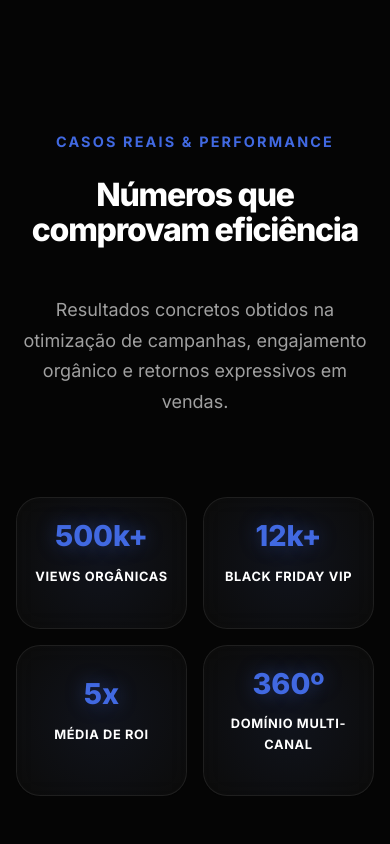
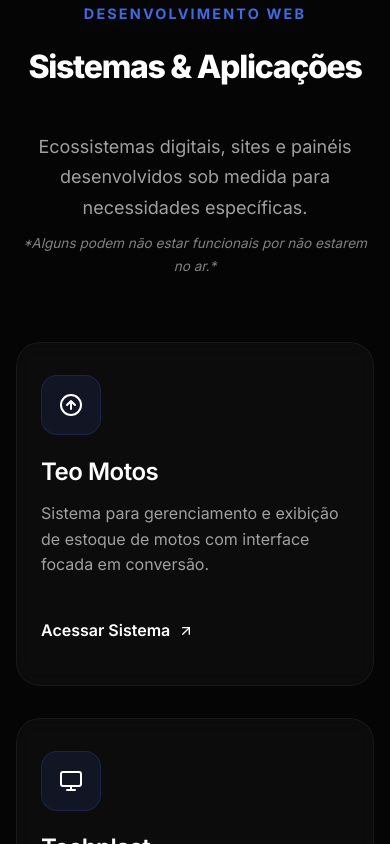
Before and after one commit to jjulioCsar/portfoliojl, a React (Vite) app: page / in a window 390 px wide. Shown: the part 5960-6804 px from the top of the page. Built offline with nearby package versions, Linux system fonts and the light colour scheme.

Commit message:
feat: Adiciona seção de Sistemas Web (Teo Motos, Techplast, JL ERP) com disclaimer e estilização

```diff
--- a/src/App.jsx
+++ b/src/App.jsx
@@ -7,6 +7,7 @@ import About from './components/About';
 import Services from './components/Services';
 import Education from './components/Education';
 import Portfolio from './components/Portfolio';
+import Systems from './components/Systems';
 import Results from './components/Results';
 import CTA from './components/CTA';
 import Footer from './components/Footer';
@@ -40,6 +41,7 @@ function App() {
         <Services />
         <Education openLightbox={openLightbox} />
         <Portfolio openLightbox={openLightbox} />
+        <Systems />
         <Results />
         <CTA />
       </main>
--- a/src/components/Navbar.jsx
+++ b/src/components/Navbar.jsx
@@ -30,6 +30,7 @@ const Navbar = () => {
                     <li><a href="#projects" className="nav-link">Projetos</a></li>
                     <li><a href="#services" className="nav-link">Serviços</a></li>
                     <li><a href="#portfolio" className="nav-link">Portfólio</a></li>
+                    <li><a href="#systems" className="nav-link">Sistemas</a></li>
                     <li><a href="#results" className="nav-link">Resultados</a></li>
                 </ul>
 
--- /dev/null
+++ b/src/components/Systems.css
@@ -0,0 +1,122 @@
+.systems {
+    padding: var(--section-spacing) 0;
+    position: relative;
+    z-index: 2;
+}
+
+.systems-header {
+    text-align: center;
+    margin-bottom: 4rem;
+}
+
+.systems-disclaimer {
+    display: block;
+    font-size: 0.85rem;
+    color: var(--text-secondary);
+    margin-top: 0.5rem;
+    font-style: italic;
+    opacity: 0.8;
+}
+
+.systems-grid {
+    display: grid;
+    grid-template-columns: repeat(auto-fit, minmax(300px, 1fr));
+    gap: 2rem;
+}
+
+.system-card {
+    background: rgba(255, 255, 255, 0.03);
+    border: 1px solid rgba(255, 255, 255, 0.05);
+    border-radius: 24px;
+    padding: 2.5rem 2rem;
+    display: flex;
+    flex-direction: column;
+    align-items: flex-start;
+    transition: all 0.4s ease;
+    backdrop-filter: blur(10px);
+}
+
+.system-card:hover {
+    background: rgba(255, 255, 255, 0.05);
+    border-color: rgba(67, 97, 238, 0.3);
+    transform: translateY(-8px);
+    box-shadow: 0 20px 40px rgba(0, 0, 0, 0.4), 0 0 30px rgba(67, 97, 238, 0.1);
+}
+
+.system-icon-wrapper {
+    background: rgba(67, 97, 238, 0.1);
+    color: var(--primary);
+    width: 60px;
+    height: 60px;
+    border-radius: 16px;
+    display: flex;
+    align-items: center;
+    justify-content: center;
+    margin-bottom: 1.5rem;
+    border: 1px solid rgba(67, 97, 238, 0.2);
+    transition: all 0.3s ease;
+}
+
+.system-card:hover .system-icon-wrapper {
+    background: var(--primary);
+    color: white;
+    transform: scale(1.1);
+}
+
+.system-card h3 {
+    font-size: 1.5rem;
+    color: var(--text-primary);
+    margin-bottom: 1rem;
+    font-weight: 600;
+}
+
+.system-card p {
+    color: var(--text-secondary);
+    font-size: 1rem;
+    line-height: 1.6;
+    margin-bottom: 2rem;
+    flex-grow: 1;
+    /* Pushes the button to the bottom */
+}
+
+.btn-system {
+    display: inline-flex;
+    align-items: center;
+    gap: 0.5rem;
+    color: var(--primary);
+    font-weight: 600;
+    font-size: 1rem;
+    text-decoration: none;
+    transition: all 0.3s ease;
+    padding: 0.5rem 0;
+    border-bottom: 1px solid transparent;
+}
+
+.btn-system:hover {
+    color: #fff;
+    border-bottom-color: var(--primary);
+}
+
+.btn-system svg {
+    transition: transform 0.3s ease;
+}
+
+.btn-system:hover svg {
+    transform: translate(4px, -4px);
+}
+
+/* Mobile specific styling */
+@media (max-width: 768px) {
+    .systems-grid {
+        grid-template-columns: 1fr;
+    }
+
+    .system-card {
+        padding: 2rem 1.5rem;
+    }
+
+    .system-card:hover {
+        transform: translateY(-4px);
+        /* Smaller lift on mobile */
+    }
+}
--- /dev/null
+++ b/src/components/Systems.jsx
@@ -0,0 +1,68 @@
+import React from 'react';
+import useScrollReveal from '../hooks/useScrollReveal';
+import './Systems.css';
+
+const systemsData = [
+    {
+        title: "Teo Motos",
+        description: "Sistema para gerenciamento e exibição de estoque de motos com interface focada em conversão.",
+        url: "https://teo-motos.vercel.app/",
+        icon: (
+            <svg xmlns="http://www.w3.org/2000/svg" width="24" height="24" viewBox="0 0 24 24" fill="none" stroke="currentColor" strokeWidth="2" strokeLinecap="round" strokeLinejoin="round"><circle cx="12" cy="12" r="10"></circle><path d="M16 12l-4-4-4 4M12 8v8"></path></svg>
+        )
+    },
+    {
+        title: "Techplast",
+        description: "Site de apresentação institucional desenvolvido com foco em velocidade e design premium.",
+        url: "https://techplastapresentacao.vercel.app/",
+        icon: (
+            <svg xmlns="http://www.w3.org/2000/svg" width="24" height="24" viewBox="0 0 24 24" fill="none" stroke="currentColor" strokeWidth="2" strokeLinecap="round" strokeLinejoin="round"><rect x="2" y="3" width="20" height="14" rx="2" ry="2"></rect><line x1="8" y1="21" x2="16" y2="21"></line><line x1="12" y1="17" x2="12" y2="21"></line></svg>
+        )
+    },
+    {
+        title: "JL System ERP",
+        description: "Sistema interno ERP (Enterprise Resource Planning) para gestão de fluxo de caixa, estoque e integrações corporativas.",
+        url: "https://jlsystem-erp.vercel.app/login",
+        icon: (
+            <svg xmlns="http://www.w3.org/2000/svg" width="24" height="24" viewBox="0 0 24 24" fill="none" stroke="currentColor" strokeWidth="2" strokeLinecap="round" strokeLinejoin="round"><path d="M21 16V8a2 2 0 0 0-1-1.73l-7-4a2 2 0 0 0-2 0l-7 4A2 2 0 0 0 3 8v8a2 2 0 0 0 1 1.73l7 4a2 2 0 0 0 2 0l7-4A2 2 0 0 0 21 16z"></path><polyline points="3.27 6.96 12 12.01 20.73 6.96"></polyline><line x1="12" y1="22.08" x2="12" y2="12"></line></svg>
+        )
+    }
+];
+
+const Systems = () => {
+    useScrollReveal();
+
+    return (
+        <section id="systems" className="systems">
+            <div className="container">
+                <div className="systems-header reveal">
+                    <span className="section-subtitle">Desenvolvimento Web</span>
+                    <h2>Sistemas & Aplicações</h2>
+                    <p>
+                        Ecossistemas digitais, sites e painéis desenvolvidos sob medida para necessidades específicas.
+                        <br />
+                        <span className="systems-disclaimer">*Alguns podem não estar funcionais por não estarem no ar.*</span>
+                    </p>
+                </div>
+
+                <div className="systems-grid">
+                    {systemsData.map((sys, index) => (
+                        <div key={index} className={`system-card reveal delay-${(index + 1) * 100} css-hover-lift`}>
+                            <div className="system-icon-wrapper">
+                                {sys.icon}
+                            </div>
+                            <h3>{sys.title}</h3>
+                            <p>{sys.description}</p>
+                            <a href={sys.url} target="_blank" rel="noopener noreferrer" className="btn-system">
+                                Acessar Sistema
+                                <svg xmlns="http://www.w3.org/2000/svg" width="16" height="16" viewBox="0 0 24 24" fill="none" stroke="currentColor" strokeWidth="2" strokeLinecap="round" strokeLinejoin="round"><line x1="7" y1="17" x2="17" y2="7"></line><polyline points="7 7 17 7 17 17"></polyline></svg>
+                            </a>
+                        </div>
+                    ))}
+                </div>
+            </div>
+        </section>
+    );
+};
+
+export default Systems;
```
